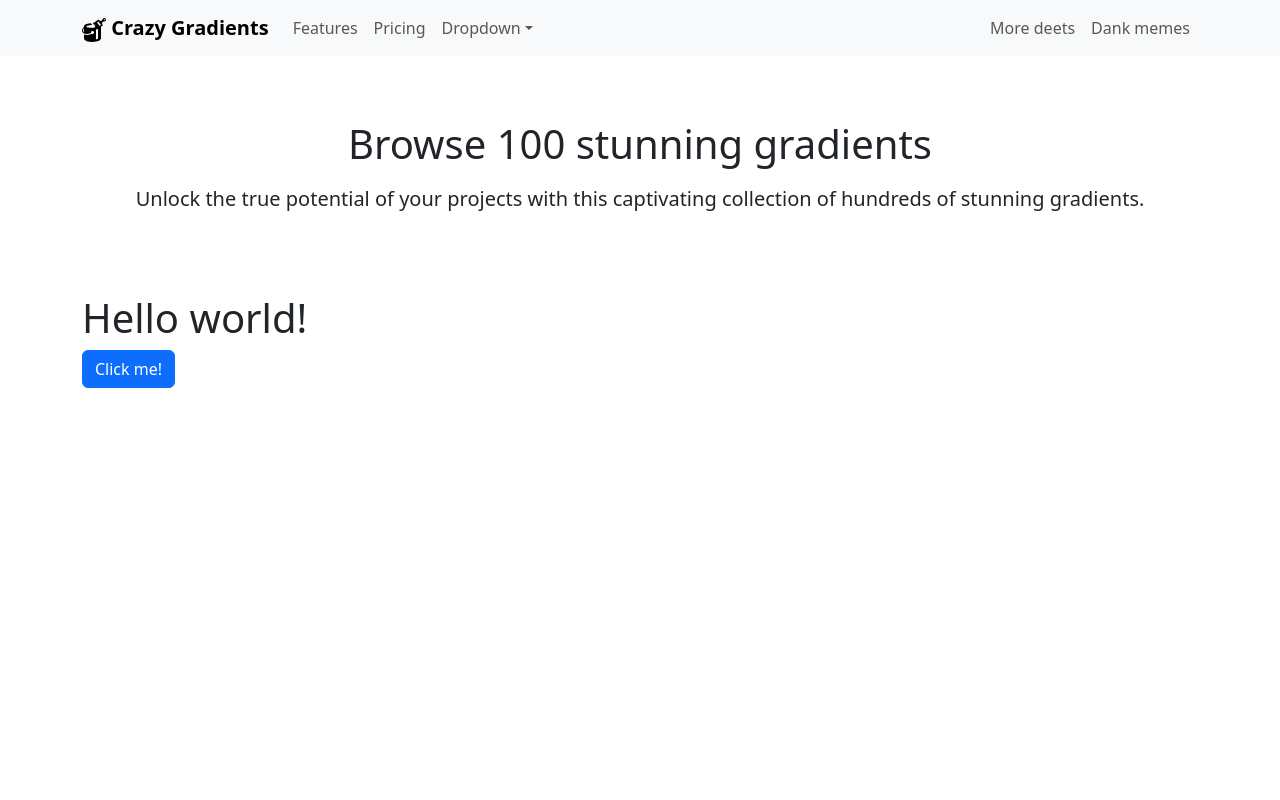
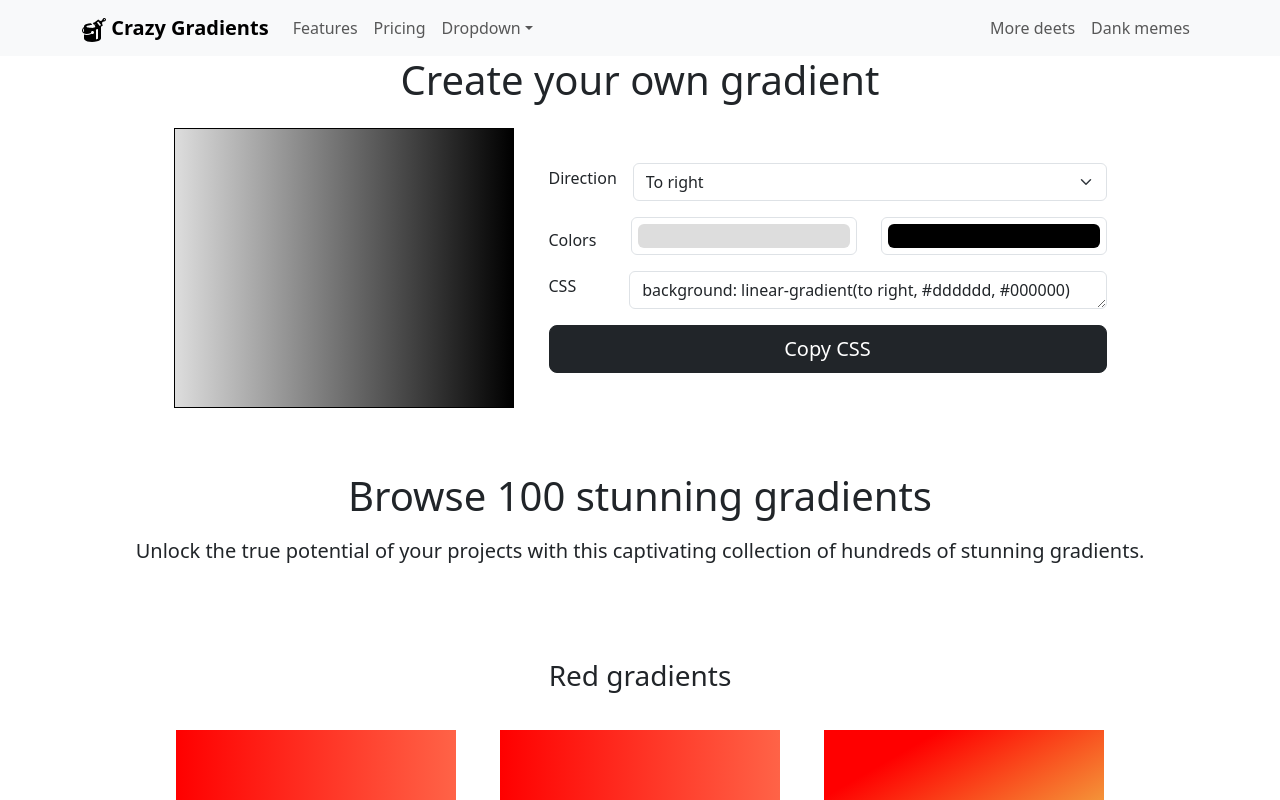
Before and after one commit to knizinsky/GradientCraft, a React (Vite) app: page / in a window 1280 px wide. Shown: the top 800 px of the page. Built offline with nearby package versions, Linux system fonts and the light colour scheme.

Commit message:
added creating gradient tool

```diff
--- a/src/App.tsx
+++ b/src/App.tsx
@@ -1,17 +1,28 @@
 import "bootstrap/dist/css/bootstrap.min.css";
-import Button from "react-bootstrap/Button";
 import Navbar from "./components/Navbar/Navbar";
 import Header from "./components/Header/Header";
+import GradientSection from "./components/GradientSection/GradientSection";
+
+import redGradients from "./data/data";
+import CreateGradient from "./components/CreateGradient/CreateGradient";
 
 function App() {
 	return (
 		<>
 			<Navbar />
+			<CreateGradient></CreateGradient>
 			<Header />
-			<div className="container" style={{ height: "150vh" }}>
-				<h1>Hello world!</h1>
-				<Button>Click me!</Button>
-			</div>
+			<main>
+				{redGradients.map((item) => {
+					return (
+						<GradientSection
+							key={item.id}
+							mainColor={item.mainColor}
+							gradientsData={item.gradientsData}
+						></GradientSection>
+					);
+				})}
+			</main>
 		</>
 	);
 }
--- /dev/null
+++ b/src/components/CreateGradient/CreateGradient.module.css
@@ -0,0 +1,34 @@
+.currentGradient {
+	width: 340px;
+	height: 280px;
+	border: 1px solid black;
+    margin-bottom: 15px;
+}
+
+.secondColorInput {
+	min-width: 40px;
+}
+
+.firstColorInput {
+	min-width: 40px;
+}
+
+.alert{
+    height: 55px;
+    min-width: 150px;
+    margin-top: 15px;
+}
+
+@media (min-width: 768px) {
+	.currentGradient {
+		margin-right: 35px;
+        margin-bottom: 0;
+	}
+}
+
+@media (min-width: 992px) {
+    .alert{
+        margin-left: 190px;
+        margin-top: 0;
+    }
+}
--- /dev/null
+++ b/src/components/CreateGradient/CreateGradient.tsx
@@ -0,0 +1,132 @@
+import React, { useState } from "react";
+import Form from "react-bootstrap/Form";
+import Button from "react-bootstrap/Button";
+import Alert from "react-bootstrap/Alert";
+
+import styles from "./CreateGradient.module.css";
+
+const CreateGradient = () => {
+	const [firstColor, setFirstColor] = useState("#dddddd");
+	const [secondColor, setSecondColor] = useState("#000000");
+	const [direction, setDirection] = useState("to right");
+	const [show, setShow] = useState(false);
+
+	const changeFistColorHandler = (event: any) => {
+		setFirstColor(event.target.value);
+	};
+
+	const changeSecondColorHandler = (event: any) => {
+		setSecondColor(event.target.value);
+	};
+
+	const changeDirectionHandler = (event: any) => {
+		setDirection(event.target.value);
+	};
+
+	const copyCssHandler = () => {
+		navigator.clipboard.writeText(
+			`background: linear-gradient(${direction}, ${firstColor}, ${secondColor})`
+		);
+
+		setShow(true);
+	};
+
+	return (
+		<div className="container d-flex flex-column align-items-center justify-content-center">
+			<h1 className="pb-3">Create your own gradient</h1>
+			<div className="align-items-center align-content-between justify-content-center d-flex flex-wrap w-100 position-relative">
+				<div
+					className={styles.currentGradient}
+					style={{
+						background: `linear-gradient(${direction}, ${firstColor}, ${secondColor})`,
+					}}
+				></div>
+				<div className="d-flex flex-column w-50">
+					<Form>
+						<Form.Group className="mb-3">
+							<div className="d-flex align-items-center">
+								<Form.Label htmlFor="directionSelect" className="me-3">
+									Direction
+								</Form.Label>
+								<Form.Select
+									id="directionSelect"
+									onChange={changeDirectionHandler}
+								>
+									<option value="to right">To right</option>
+									<option value="to bottom">To bottom</option>
+									<option value="to left">To left</option>
+									<option value="to top">To top</option>
+								</Form.Select>
+							</div>
+						</Form.Group>
+						<div className="d-flex align-items-center flex-wrap">
+							<Form.Label
+								htmlFor="directionSelect"
+								style={{ marginRight: "35px" }}
+							>
+								Colors
+							</Form.Label>
+							<div className=" row col">
+								<Form.Group
+									className="mb-3 w-50"
+									style={{ minWidth: "50px !important" }}
+								>
+									<div className="d-flex align-items-center">
+										<Form.Control
+											type="color"
+											id="firstColor"
+											value={firstColor}
+											title="Choose first color"
+											onChange={changeFistColorHandler}
+											className={`w-100 ${styles.firstColorInput}`}
+										/>
+									</div>
+								</Form.Group>
+								<Form.Group className="mb-3 w-50">
+									<Form.Control
+										type="color"
+										id="secondColor"
+										value={secondColor}
+										title="Choose second color"
+										onChange={changeSecondColorHandler}
+										className={`w-100 ${styles.secondColorInput}`}
+									/>
+								</Form.Group>
+							</div>
+						</div>
+						<Form.Group
+							className="mb-3"
+							controlId="exampleForm.ControlTextarea1"
+						>
+							<div className="d-flex align-items-center">
+								<Form.Label style={{ marginRight: "53px" }}>CSS</Form.Label>
+								<Form.Control
+									as="textarea"
+									rows={1}
+									value={`background: linear-gradient(${direction}, ${firstColor}, ${secondColor})`}
+									readOnly
+								/>
+							</div>
+						</Form.Group>
+						<div className="d-grid gap-2">
+							<Button variant="dark" size="lg" onClick={copyCssHandler}>
+								Copy CSS
+							</Button>
+						</div>
+					</Form>
+				</div>
+				<Alert
+					show={show}
+					variant="success"
+					onClose={() => setShow(false)}
+					dismissible
+					className={`position-absolute top-100 w-25 start-50 text-center translate-middle-x ${styles.alert}`}
+				>
+					<p>Copied!</p>
+				</Alert>
+			</div>
+		</div>
+	);
+};
+
+export default CreateGradient;
--- /dev/null
+++ b/src/components/GradientBlock/GradientBlock.module.css
@@ -0,0 +1,6 @@
+.gradientBlock{
+    width: 280px;
+    height: 175px;
+    background-color: red;
+    margin: 18px 22px;
+}
--- /dev/null
+++ b/src/components/GradientBlock/GradientBlock.tsx
@@ -0,0 +1,19 @@
+import React from "react";
+
+import styles from "./GradientBlock.module.css";
+
+const GradientBlock: React.FC<{
+	gradientData:string;
+}> = (props) => {
+	return (
+		<div
+			className={styles.gradientBlock}
+			style={{
+				background: `${props.gradientData}`,
+			}}
+		>
+        </div>
+	);
+};
+
+export default GradientBlock;
--- /dev/null
+++ b/src/components/GradientSection/GradientSection.tsx
@@ -0,0 +1,34 @@
+import React from "react";
+import GradientBlock from "../GradientBlock/GradientBlock";
+
+const GradientSection: React.FC<{
+	mainColor: string;
+	gradientsData: {
+		id: number;
+		gradient: string;
+	}[];
+}> = (props) => {
+	const capitalizeFirstLetter = (text: string) => {
+		const firstLetter = text.charAt(0).toUpperCase();
+		const restOfText = text.slice(1, text.length);
+
+		return firstLetter + restOfText;
+	};
+
+	return (
+		<div className="container text-center d-flex flex-column my-4">
+			<p className="fs-3 mb-3">
+				{capitalizeFirstLetter(props.mainColor)} gradients
+			</p>
+			<div className="d-flex w-100 justify-content-center flex-wrap">
+				{props.gradientsData.map((gradient) => {
+					return <GradientBlock key={gradient.id} gradientData={gradient.gradient}></GradientBlock>;
+				})}
+			</div>
+			<p className="fs-5">See more {props.mainColor} gradients...</p>
+			<hr />
+		</div>
+	);
+};
+
+export default GradientSection;
--- a/src/components/Header/Header.tsx
+++ b/src/components/Header/Header.tsx
@@ -1,11 +1,9 @@
-import React from 'react'
-
 const Header = () => {
   return (
-    <div className='container text-center py-5 my-3'>
+    <header className='container text-center py-5 my-3'>
         <h1 className='pb-2'>Browse 100 stunning gradients</h1>
         <p className='fs-5'>Unlock the true potential of your projects with this captivating collection of hundreds of stunning gradients.</p>
-    </div>
+    </header>
   )
 }
 
--- /dev/null
+++ b/src/data/data.ts
@@ -0,0 +1,43 @@
+const redGradients = [
+    {
+        id: 1,
+        mainColor: "red",
+        gradientsData: [
+            {
+                id: 1.1,
+                gradient: 'linear-gradient(to right, red, tomato)'
+            },
+            {
+                id: 1.2,
+                gradient: 'linear-gradient(to right, red, tomato)'
+            },
+            {
+                id: 1.3,
+                gradient: 'linear-gradient(150deg, red 20%, #e3e900a3)'
+            },
+            {
+                id: 1.4,
+                gradient: 'linear-gradient(to right, red, #bc3048)'
+            },
+            {
+                id: 1.5,
+                gradient: 'linear-gradient(142deg, d50404 20%, #542197)'
+            },
+            {
+                id: 1.6,
+                gradient: 'linear-gradient(148deg, #f20000, #650f0f)'
+            },
+            {
+                id: 1.7,
+                gradient: 'linear-gradient(to right, red, black)'
+            },
+            {
+                id: 1.8,
+
+                gradient: 'linear-gradient(to right, red, black)'
+            },
+        ]
+    }
+]
+
+export default redGradients;
```
